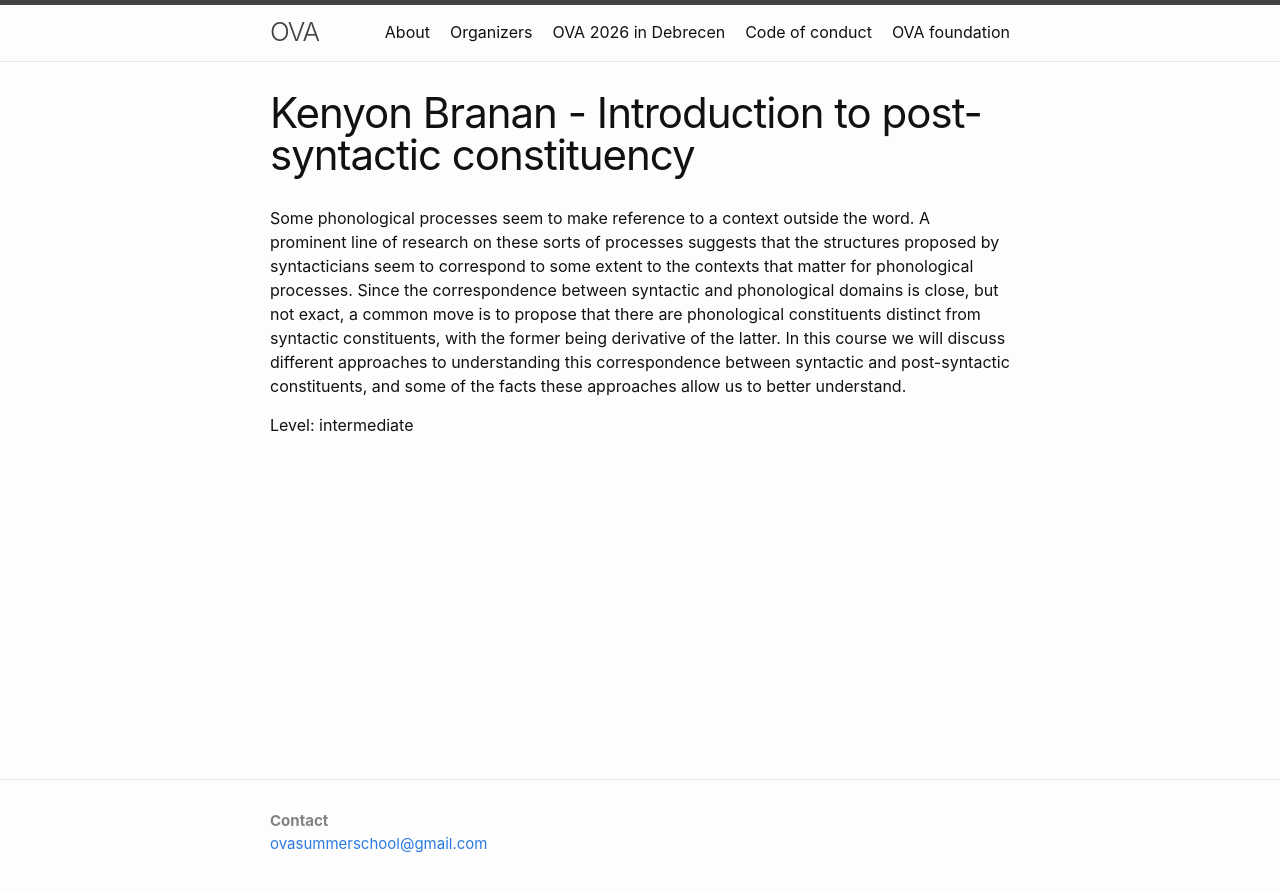
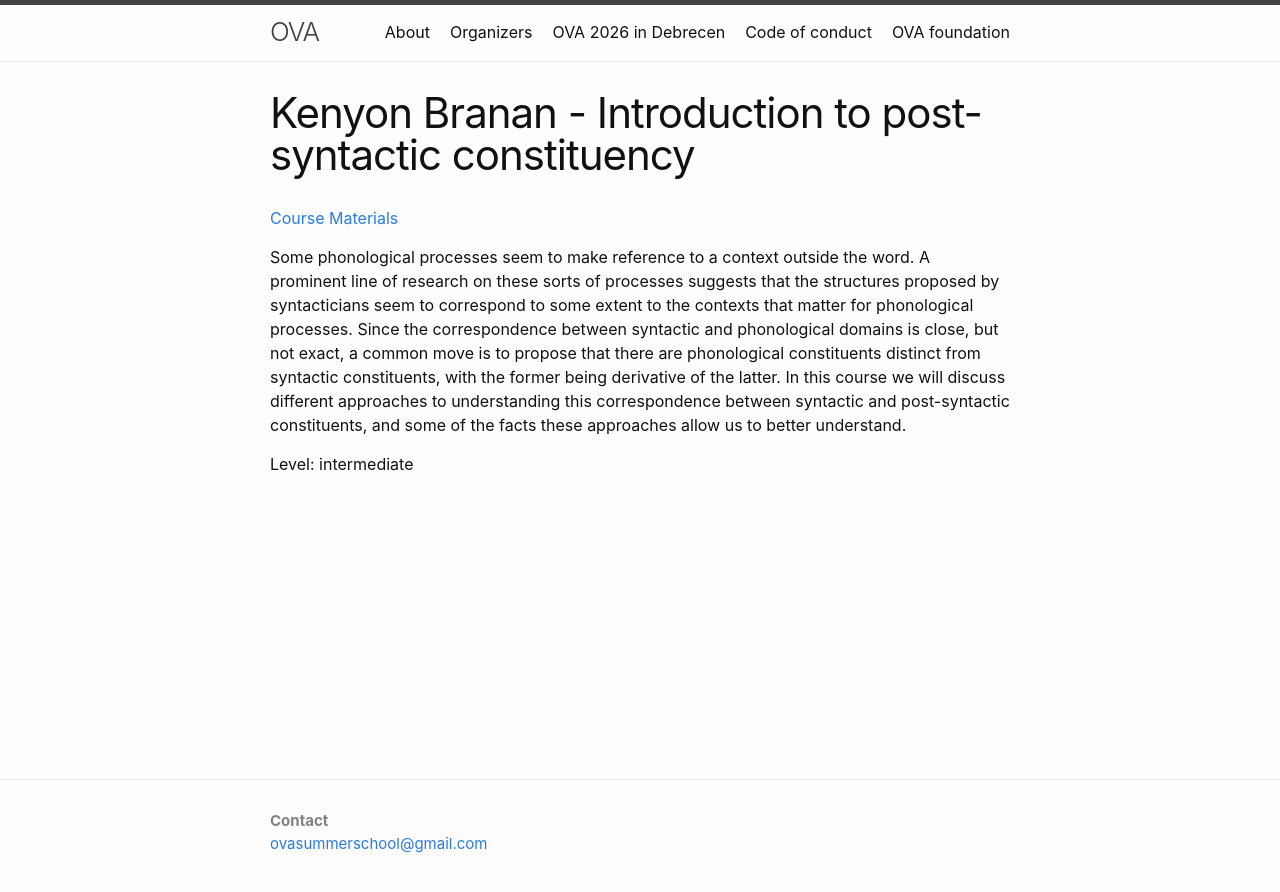
Before and after one commit to ovaschool/ovaschool.github.io, a Jekyll site: the page built from staticpages/ova2026-branan.markdown, in a window 1280 px wide. Shown: the top 892 px of the page. Built offline with Jekyll 4.4.1, drawn with Linux system fonts in a browser that asks for light colours.

Commit message:
Update ova2026-branan.markdown

```diff
--- a/staticpages/ova2026-branan.markdown
+++ b/staticpages/ova2026-branan.markdown
@@ -5,6 +5,8 @@ permalink: ova2026-branan
 exclude: true
 ---
 
+[Course Materials](tinyurl.com/36pdh95r)
+
 Some phonological processes seem to make reference to a context outside the word. A prominent line of research on these sorts of processes suggests that the structures proposed by syntacticians seem to correspond to some extent to the contexts that matter for phonological processes. Since the correspondence between syntactic and phonological domains is close, but not exact, a common move is to propose that there are phonological constituents distinct from syntactic constituents, with the former being derivative of the latter.  In this course we will discuss different approaches to understanding this correspondence between syntactic and post-syntactic constituents, and some of the facts these approaches allow us to better understand.
 
 Level: intermediate
```
